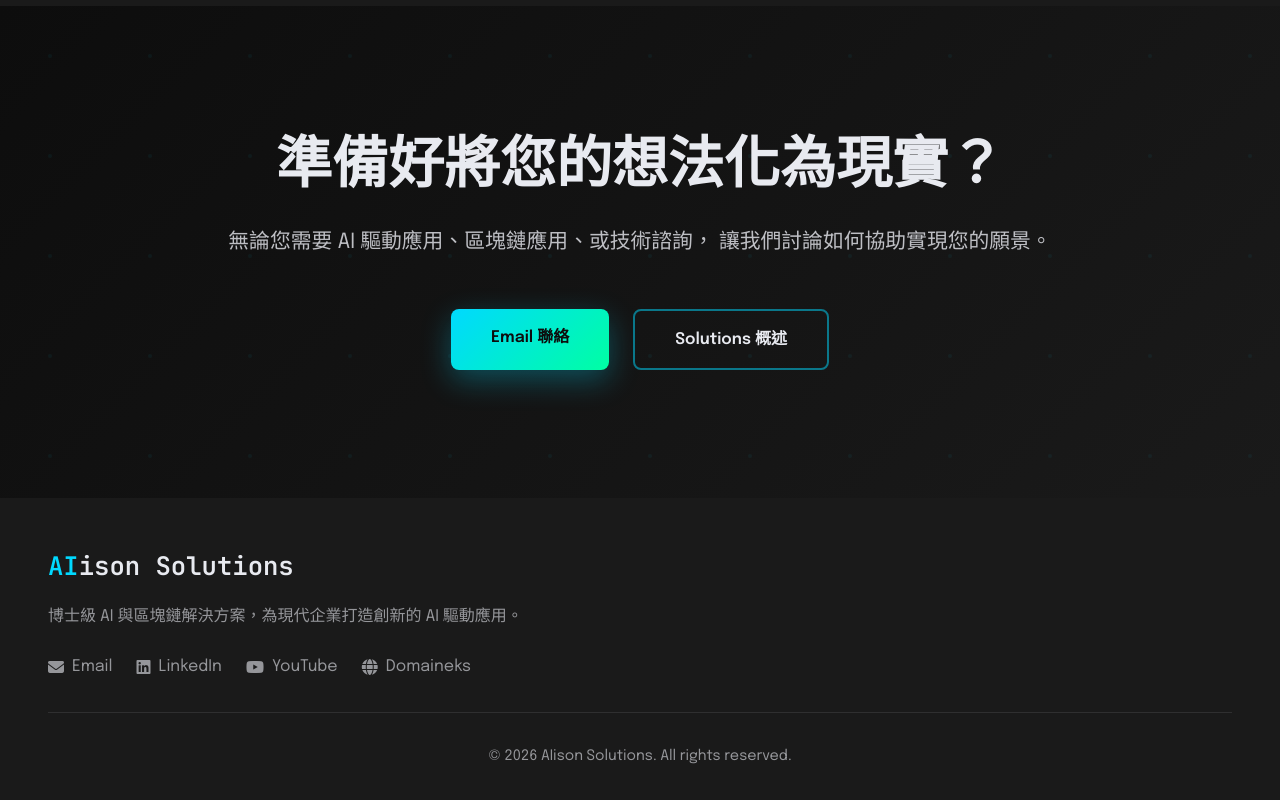
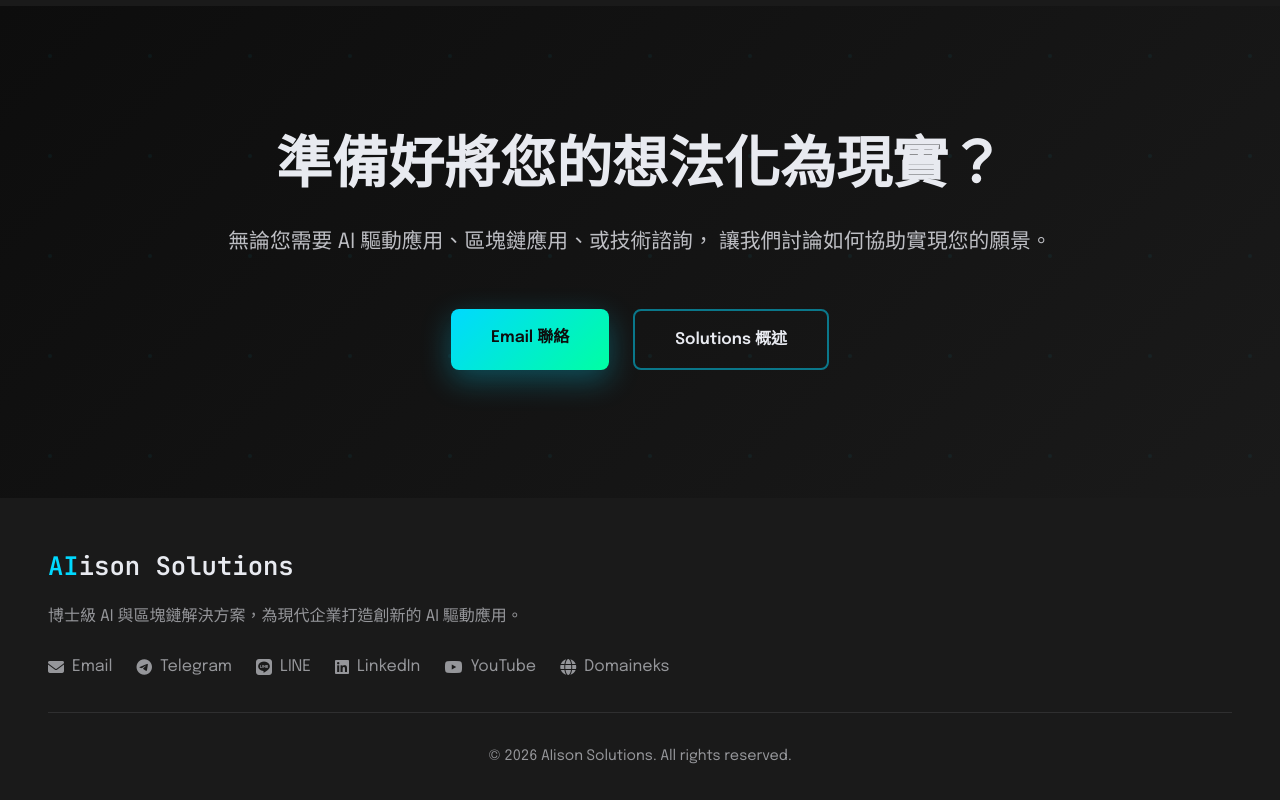
Before and after one commit to alison-solutions/alison-solutions.github.io, a plain HTML site: page index.html in a window 1280 px wide. Shown: the part 4739-5539 px from the top of the page. Drawn offline with Linux system fonts and the light colour scheme.

Commit message:
Add social links

```diff
--- a/index.html
+++ b/index.html
@@ -1390,6 +1390,12 @@
                 <a href="mailto:yishanl@cs.nctu.edu.tw" target="_blank" class="social-link">
                     <i class="fas fa-envelope"></i> Email
                 </a>
+                <a href="https://t.me/alison1013" target="_blank" class="social-link">
+                    <i class="fab fa-telegram"></i> Telegram
+                </a>
+                <a href="https://line.me/R/ti/p/@alison1013" target="_blank" class="social-link">
+                    <i class="fab fa-line"></i> LINE
+                </a>
                 <a href="https://linkedin.com/in/alison1013" target="_blank" class="social-link">
                     <i class="fab fa-linkedin"></i> LinkedIn
                 </a>
```
